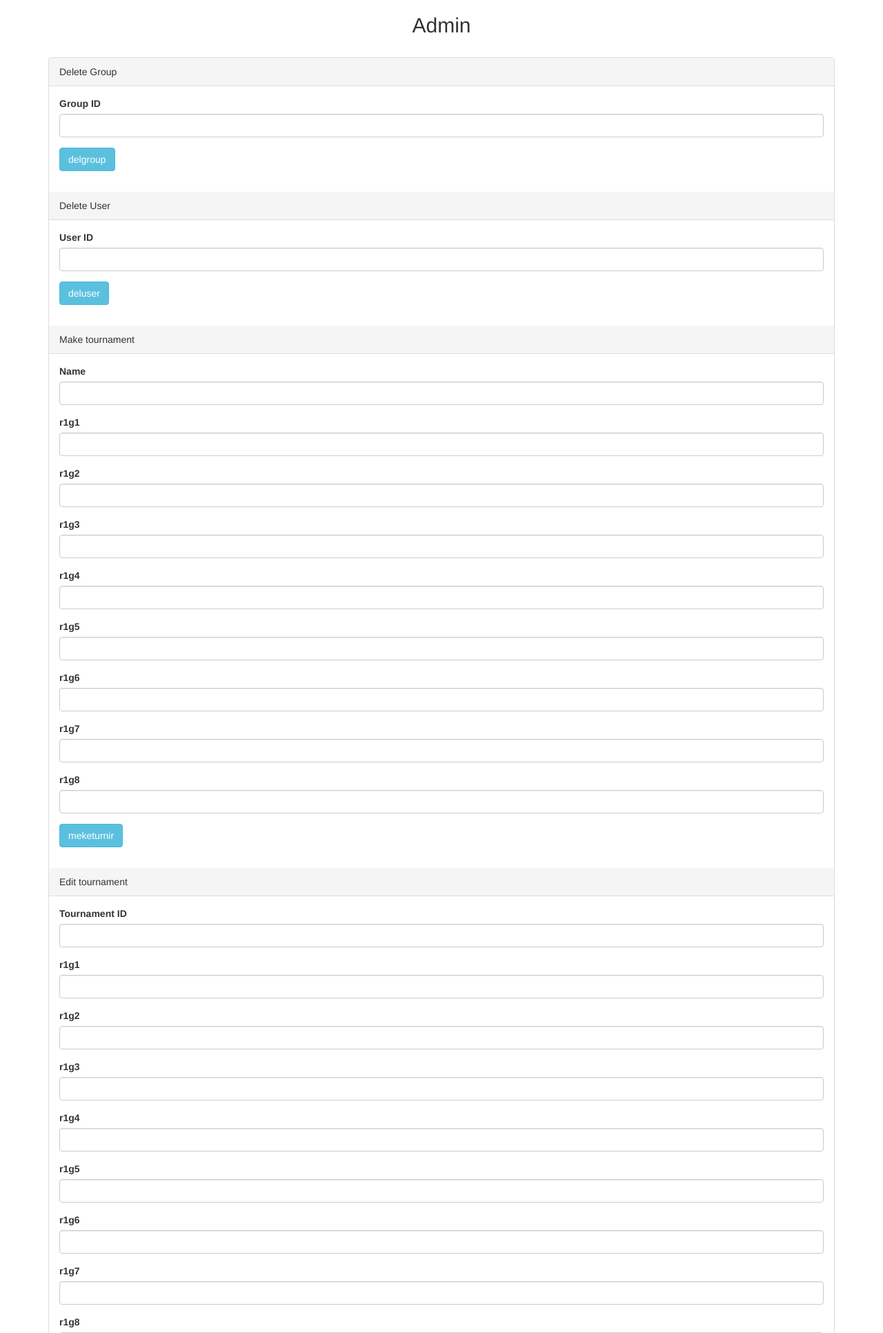
After one commit to Protoshadow/turnir, a PHP site: page /admin.php in a window 1280 px wide. The commit adds this page. Shown: the top 1932 px of the page at 69% size. Run offline with PHP 8.4, Linux system fonts and the light colour scheme; some libraries are stand-ins or nearby versions.

Commit message:
Add files via upload

```diff
--- /dev/null
+++ b/admin.php
@@ -0,0 +1,255 @@
+<?php
+//admin.php
+include("database_connection.php");
+header("Access-Control-Allow-Origin: http://localhost:4200");
+header("Access-Control-Allow-Credentials: true");
+if(isset($_COOKIE["type"]))
+{}
+if(isset($_POST["delgroup"]))
+{
+	$query = "SELECT * FROM grupe WHERE id= '".$_POST["groupid"]."'";
+	$statement = $connect->prepare($query);
+	$statement->execute();
+	$count = $statement->rowCount();
+  if($count > 0)
+  {
+	$query = "DELETE FROM `grupe` WHERE id ='".$_POST["groupid"]."';
+	UPDATE korisnici SET rank = 'user' WHERE groupid= '".$_POST["groupid"]."' AND rank= 'manager';
+	UPDATE korisnici SET groupid = '0' WHERE groupid= '".$_POST["groupid"]."';
+	";
+	$statement = $connect->prepare($query);
+	$statement->execute();
+  }
+  else{
+	  echo "ne postoji grupa sa tim IDjem";
+  }
+}
+if(isset($_POST["deluser"]))
+{
+//meh
+}
+if(isset($_POST["meketurnir"]))
+{
+	$query = "
+	INSERT INTO turnir(name,r1g1,r1g2,r1g3,r1g4,r1g5,r1g6,r1g7,r1g8) VALUES('".$_POST["turnirname"]."','".$_POST["mr1g1"]."','".$_POST["mr1g2"]."','".$_POST["mr1g3"]."','".$_POST["mr1g4"]."',
+	'".$_POST["mr1g5"]."','".$_POST["mr1g6"]."','".$_POST["mr1g7"]."','".$_POST["mr1g8"]."');
+	";
+	$statement = $connect->prepare($query);
+	$statement->execute();
+}
+if(isset($_POST["editturnir"]))
+{
+	$query = "SELECT * FROM turnir WHERE id= '".$_POST["turnirid"]."'";
+	$statement = $connect->prepare($query);
+	$statement->execute();
+	$count = $statement->rowCount();
+  if($count > 0)
+  {
+	$query = "
+	UPDATE turnir SET r1g1='".$_POST["r1g1"]."',r1g2='".$_POST["r1g2"]."',r1g3='".$_POST["r1g3"]."',r1g4='".$_POST["r1g4"]."',r1g5='".$_POST["r1g5"]."',
+	r1g6='".$_POST["r1g6"]."',r1g7='".$_POST["r1g7"]."',r1g8='".$_POST["r1g8"]."',r2g1='".$_POST["r2g1"]."',r2g2='".$_POST["r2g2"]."',r2g3='".$_POST["r2g3"]."',
+	r2g4='".$_POST["r2g4"]."',r3g1='".$_POST["r3g1"]."',r3g2='".$_POST["r3g2"]."',winner='".$_POST["winner"]."' WHERE id='".$_POST["turnirid"]."';
+	";
+	$statement = $connect->prepare($query);
+	$statement->execute();
+  }
+  else{
+	  echo "ne pstoji turnir sa tim IDjem";
+  }
+}
+if(isset($_POST["turnirstatus"]))
+{
+	$query = "SELECT * FROM turnir WHERE id= '".$_POST["statusid"]."'";
+	$statement = $connect->prepare($query);
+	$statement->execute();
+	$count = $statement->rowCount();
+  if($count > 0)
+  {
+	$query = "
+	UPDATE turnir SET status='".$_POST["status"]."' WHERE id='".$_POST["statusid"]."';
+	";
+	$statement = $connect->prepare($query);
+	$statement->execute();
+  }
+  else{
+	  echo "ne pstoji turnir sa tim IDjem";
+  }
+}
+?>
+<!DOCTYPE html>
+<html>
+ <head>
+  <title>Admin</title>
+  <script src="https://ajax.googleapis.com/ajax/libs/jquery/3.1.0/jquery.min.js"></script>
+  <link rel="stylesheet" href="https://maxcdn.bootstrapcdn.com/bootstrap/3.3.6/css/bootstrap.min.css" />
+  <script src="https://maxcdn.bootstrapcdn.com/bootstrap/3.3.7/js/bootstrap.min.js"></script>
+ </head>
+ <body>
+  <div class="container">
+   <h2 align="center">Admin</h2>
+   <br />
+   <div class="panel panel-default">
+
+    <div class="panel-heading">Delete Group</div>
+    <div class="panel-body">
+     <form method="post">
+	  <div class="form-group">
+       <label>Group ID</label>
+       <input type="text" name="groupid" id="groupid" class="form-control" />
+      </div>
+      <div class="form-group">
+       <input type="submit" name="delgroup" id="delgroup" class="btn btn-info" value="delgroup" />
+      </div>
+     </form>
+    </div>
+    <div class="panel-heading">Delete User</div>
+    <div class="panel-body">
+     <form method="post">
+	  <div class="form-group">
+       <label>User ID</label>
+       <input type="text" name="userid" id="userid" class="form-control" />
+      </div>
+      <div class="form-group">
+       <input type="submit" name="deluser" id="deluser" class="btn btn-info" value="deluser" />
+      </div>
+     </form>
+    </div>
+    <div class="panel-heading">Make tournament</div>
+    <div class="panel-body">
+     <form method="post">
+	  <div class="form-group">
+       <label>Name</label>
+       <input type="text" name="turnirname" id="turnirname" class="form-control" />
+      </div>
+	  <div class="form-group">
+       <label>r1g1</label>
+       <input type="text" name="mr1g1" id="mr1g1" class="form-control" />
+      </div>
+	  <div class="form-group">
+       <label>r1g2</label>
+       <input type="text" name="mr1g2" id="mr1g2" class="form-control" />
+      </div>
+	  <div class="form-group">
+       <label>r1g3</label>
+       <input type="text" name="mr1g3" id="mr1g3" class="form-control" />
+      </div>
+	  <div class="form-group">
+       <label>r1g4</label>
+       <input type="text" name="mr1g4" id="mr1g4" class="form-control" />
+      </div>
+	  <div class="form-group">
+       <label>r1g5</label>
+       <input type="text" name="mr1g5" id="mr1g5" class="form-control" />
+      </div>
+	  <div class="form-group">
+       <label>r1g6</label>
+       <input type="text" name="mr1g6" id="mr1g6" class="form-control" />
+      </div>
+	  <div class="form-group">
+       <label>r1g7</label>
+       <input type="text" name="mr1g7" id="mr1g7" class="form-control" />
+      </div>
+	  <div class="form-group">
+       <label>r1g8</label>
+       <input type="text" name="mr1g8" id="mr1g8" class="form-control" />
+      </div>
+      <div class="form-group">
+       <input type="submit" name="meketurnir" id="meketurnir" class="btn btn-info" value="meketurnir" />
+      </div>
+     </form>
+    </div>
+    <div class="panel-heading">Edit tournament</div>
+    <div class="panel-body">
+     <form method="post">
+	  <div class="form-group">
+       <label>Tournament ID</label>
+       <input type="text" name="turnirid" id="turnirid" class="form-control"  required />
+      </div>
+	  <div class="form-group">
+       <label>r1g1</label>
+       <input type="text" name="r1g1" id="r1g1" class="form-control" />
+      </div>
+	  <div class="form-group">
+       <label>r1g2</label>
+       <input type="text" name="r1g2" id="r1g2" class="form-control" />
+      </div>
+	  <div class="form-group">
+       <label>r1g3</label>
+       <input type="text" name="r1g3" id="r1g3" class="form-control" />
+      </div>
+	  <div class="form-group">
+       <label>r1g4</label>
+       <input type="text" name="r1g4" id="r1g4" class="form-control" />
+      </div>
+	  <div class="form-group">
+       <label>r1g5</label>
+       <input type="text" name="r1g5" id="r1g5" class="form-control" />
+      </div>
+	  <div class="form-group">
+       <label>r1g6</label>
+       <input type="text" name="r1g6" id="r1g6" class="form-control" />
+      </div>
+	  <div class="form-group">
+       <label>r1g7</label>
+       <input type="text" name="r1g7" id="r1g7" class="form-control" />
+      </div>
+	  <div class="form-group">
+       <label>r1g8</label>
+       <input type="text" name="r1g8" id="r1g8" class="form-control" />
+      </div>
+	  <div class="form-group">
+       <label>r2g1</label>
+       <input type="text" name="r2g1" id="r2g1" class="form-control" />
+      </div>
+	  <div class="form-group">
+       <label>r2g2</label>
+       <input type="text" name="r2g2" id="r2g2" class="form-control" />
+      </div>
+	  <div class="form-group">
+       <label>r2g3</label>
+       <input type="text" name="r2g3" id="r2g3" class="form-control" />
+      </div>
+	  <div class="form-group">
+       <label>r2g4</label>
+       <input type="text" name="r2g4" id="r2g4" class="form-control" />
+      </div>
+	  <div class="form-group">
+       <label>r3g1</label>
+       <input type="text" name="r3g1" id="r3g1" class="form-control" />
+      </div>
+	  <div class="form-group">
+       <label>r3g2</label>
+       <input type="text" name="r3g2" id="r3g2" class="form-control" />
+      </div>
+	  <div class="form-group">
+       <label>winner</label>
+       <input type="text" name="winner" id="winner" class="form-control" />
+      </div>
+      <div class="form-group">
+       <input type="submit" name="editturnir" id="editturnir" class="btn btn-info" value="editturnir" />
+      </div>
+     </form>
+    </div>
+    <div class="panel-heading">T status</div>
+    <div class="panel-body">
+     <form method="post">
+	  <div class="form-group">
+       <label>ID</label>
+       <input type="statusid" name="statusid" id="statusid" class="form-control" />
+      </div>
+	  <div class="form-group">
+       <label>Status</label>
+  <select id="status" name="status">
+    <option value="running">Running</option>
+    <option value="closed">Closed</option>
+  </select>
+      </div>
+      <div class="form-group">
+       <input type="submit" name="turnirstatus" id="turnirstatus" class="btn btn-info" value="turnirstatus" />
+      </div>
+     </form>
+    </div>
+   </div>
+  </div>
+ </body>
+</html>
```
Also changed, not shown: group.php (+12 -1 lines), user.php (+12 -0 lines).
